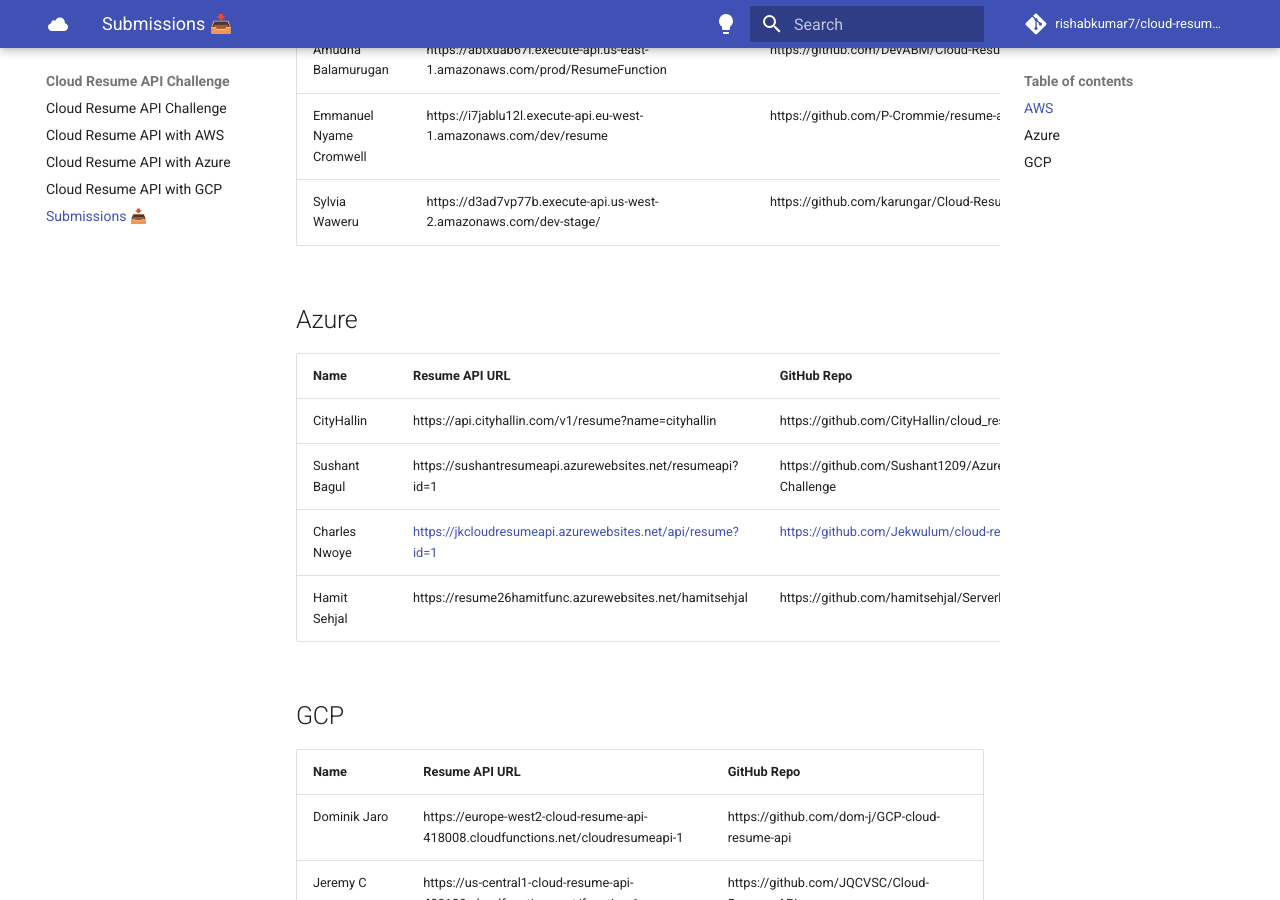
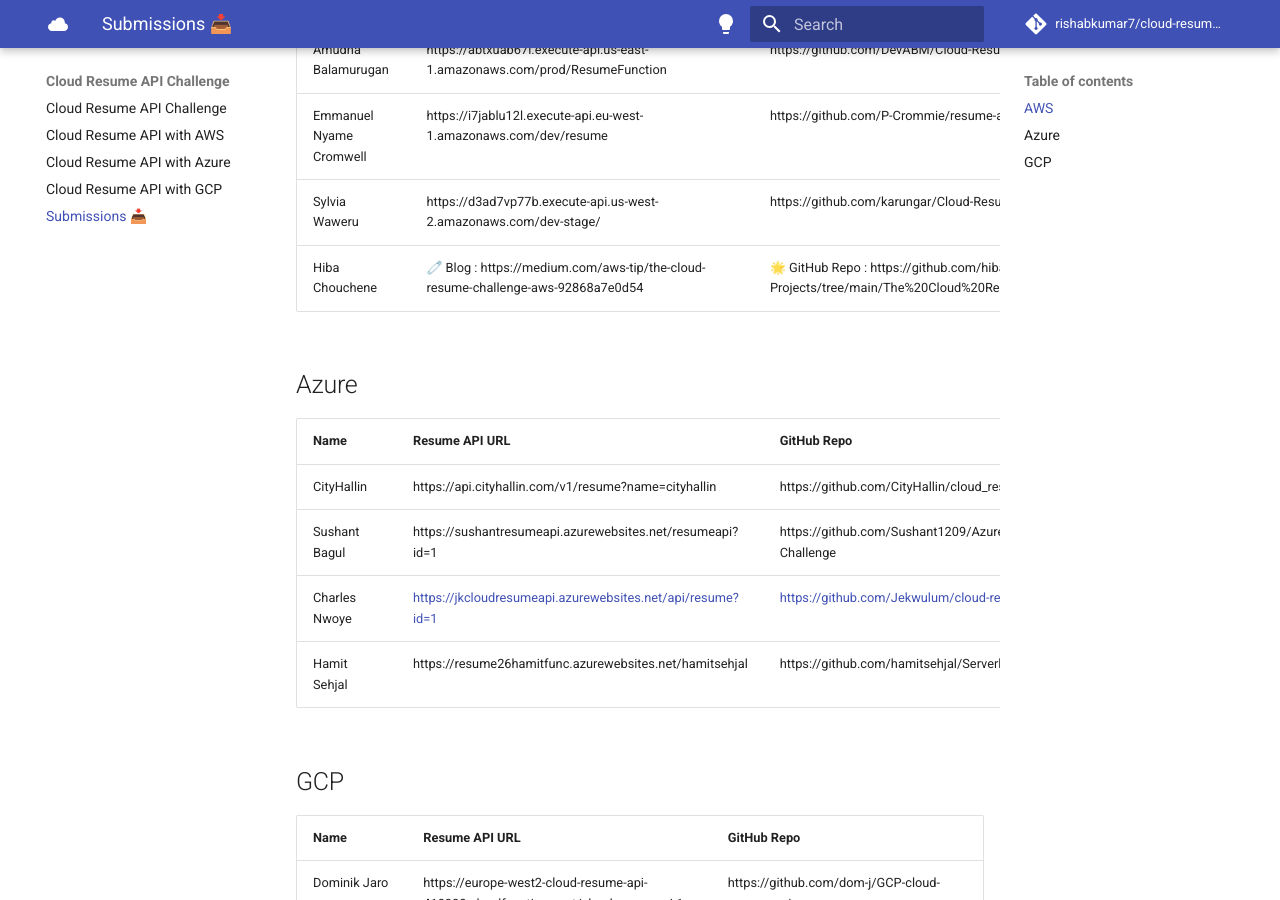
Before and after one commit to rishabkumar7/cloud-resume-api, an MkDocs documentation site: the page built from docs/submissions.md, in a window 1280 px wide and 900 px high, scrolled down 1345 px. Built offline with MkDocs 1.6.1 and Material for MkDocs 9.7.7, drawn with Linux system fonts in a browser that asks for light colours; comment, search, counter and statistics services are not loaded.

Commit message:
Hiba-Chouchene-Submission-AWS

```diff
--- a/docs/submissions.md
+++ b/docs/submissions.md
@@ -24,6 +24,7 @@
 | Amudha Balamurugan | https://abtxuab67i.execute-api.us-east-1.amazonaws.com/prod/ResumeFunction | https://github.com/DevABM/Cloud-Resume-API-Challenge  |
 | Emmanuel Nyame Cromwell | https://i7jablu12l.execute-api.eu-west-1.amazonaws.com/dev/resume | https://github.com/P-Crommie/resume-api |
 | Sylvia Waweru | https://d3ad7vp77b.execute-api.us-west-2.amazonaws.com/dev-stage/ | https://github.com/karungar/Cloud-Resume-API- |
+| Hiba Chouchene | 🧷 Blog : https://medium.com/aws-tip/the-cloud-resume-challenge-aws-92868a7e0d54 | 🌟 GitHub Repo : https://github.com/hibachouchou/AWS-Small-Projects/tree/main/The%20Cloud%20Resume%20Challenge| 🎀 Project Link : https://cloud-challenge-resume.cloud/
 
 
 ## Azure
```
